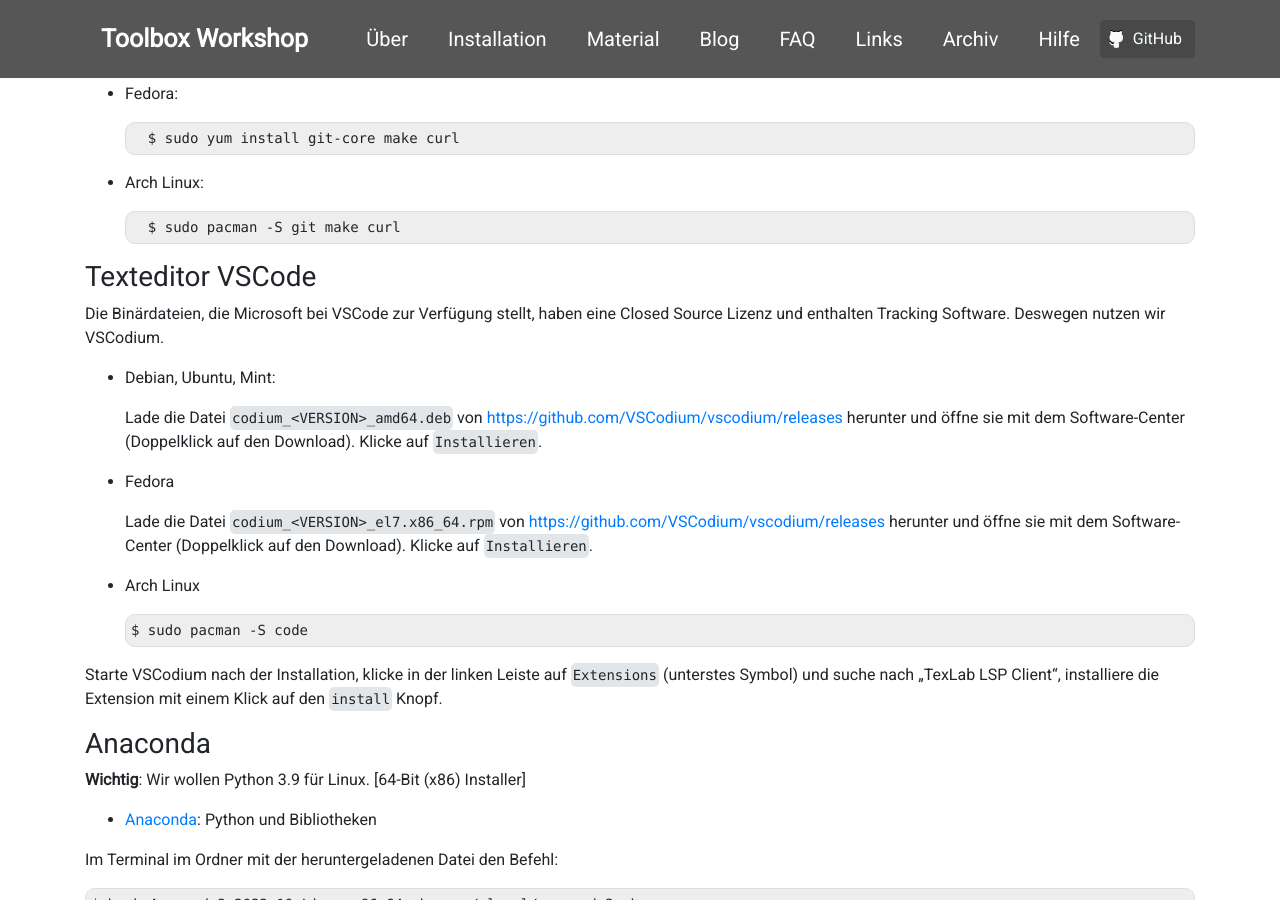
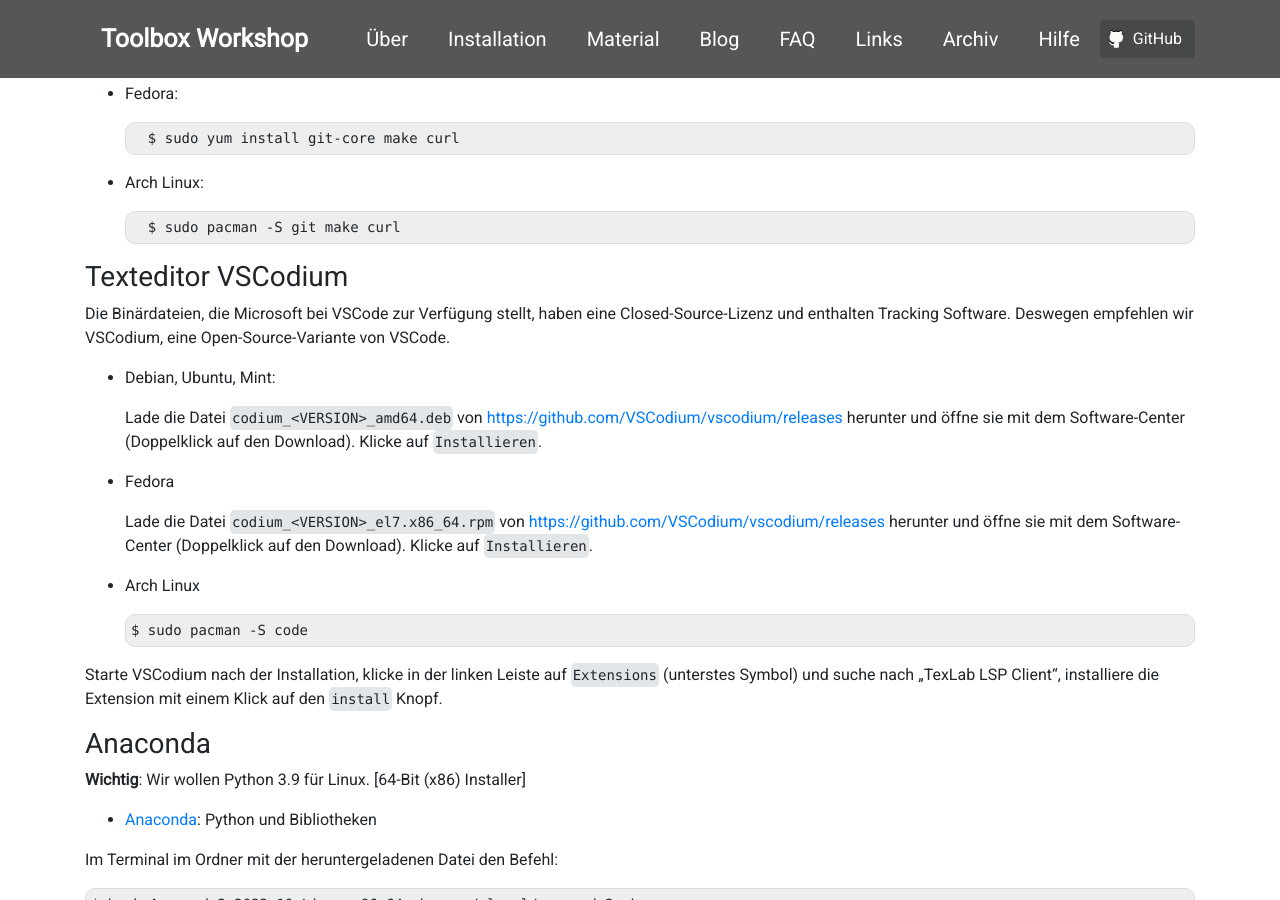
Before and after one commit to pep-dortmund/homepage-toolbox, a Jekyll site: the page built from install/linux.md, in a window 1280 px wide and 900 px high, scrolled down 619 px. Built offline with Jekyll 4.4.1, drawn with Linux system fonts in a browser that asks for light colours; nearby versions of some CDN libraries.

Commit message:
installation to du:wording catched by Anno

```diff
--- a/install/linux.md
+++ b/install/linux.md
@@ -55,10 +55,10 @@
 
         $ sudo pacman -S git make curl
 
-### Texteditor VSCode
+### Texteditor VSCodium
 
-Die Binärdateien, die Microsoft bei VSCode zur Verfügung stellt, haben eine Closed Source
-Lizenz und enthalten Tracking Software. Deswegen nutzen wir VSCodium.
+Die Binärdateien, die Microsoft bei VSCode zur Verfügung stellt, haben eine Closed-Source-Lizenz
+und enthalten Tracking Software. Deswegen empfehlen wir VSCodium, eine Open-Source-Variante von VSCode.
 
 
 - Debian, Ubuntu, Mint:
```
Also changed, not shown: install/dualboot.md (+4 -4 lines), install/latex_mini.md (+2 -1 lines), install/macos.md (+3 -0 lines), problem.md (+3 -2 lines).
